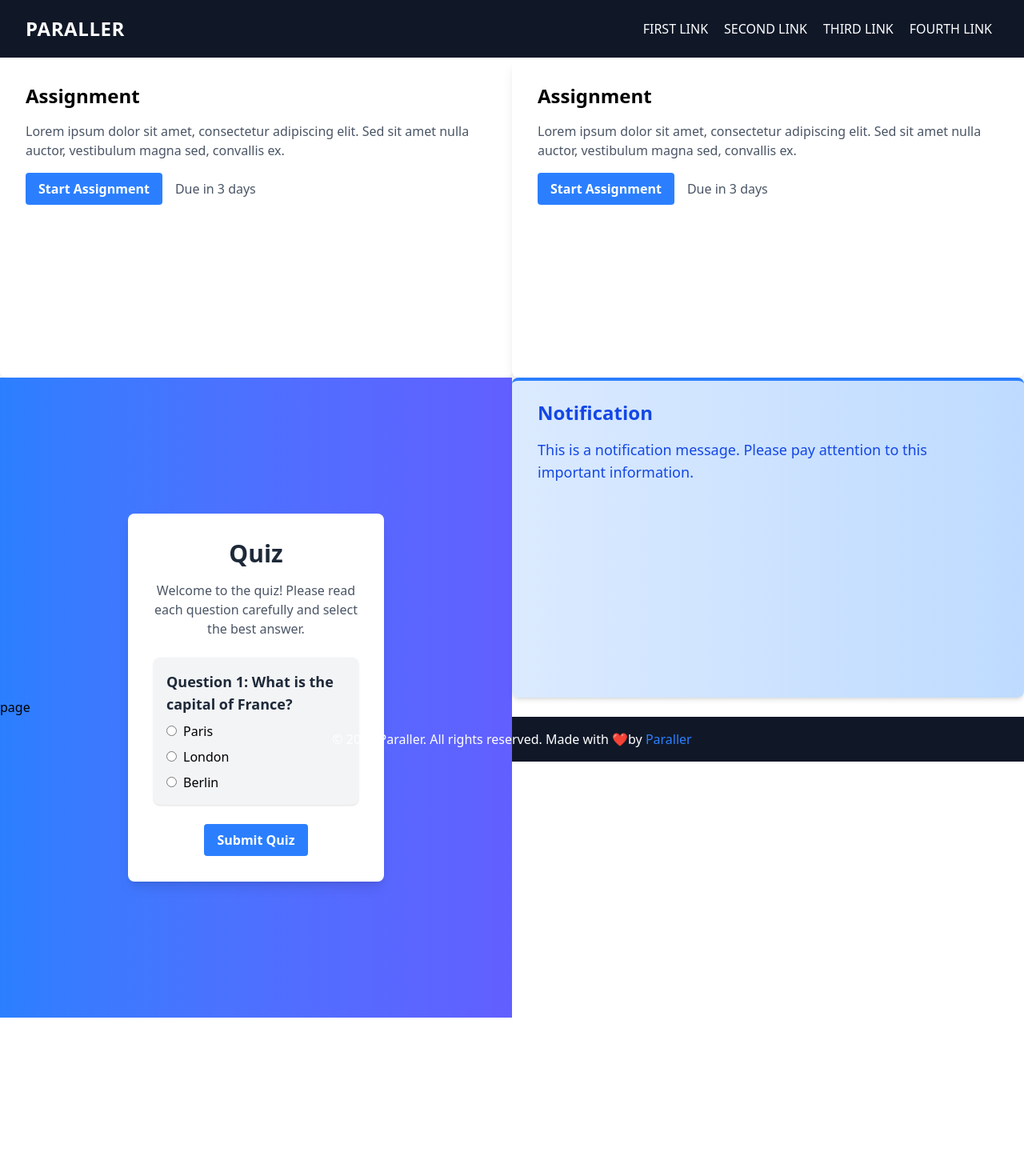
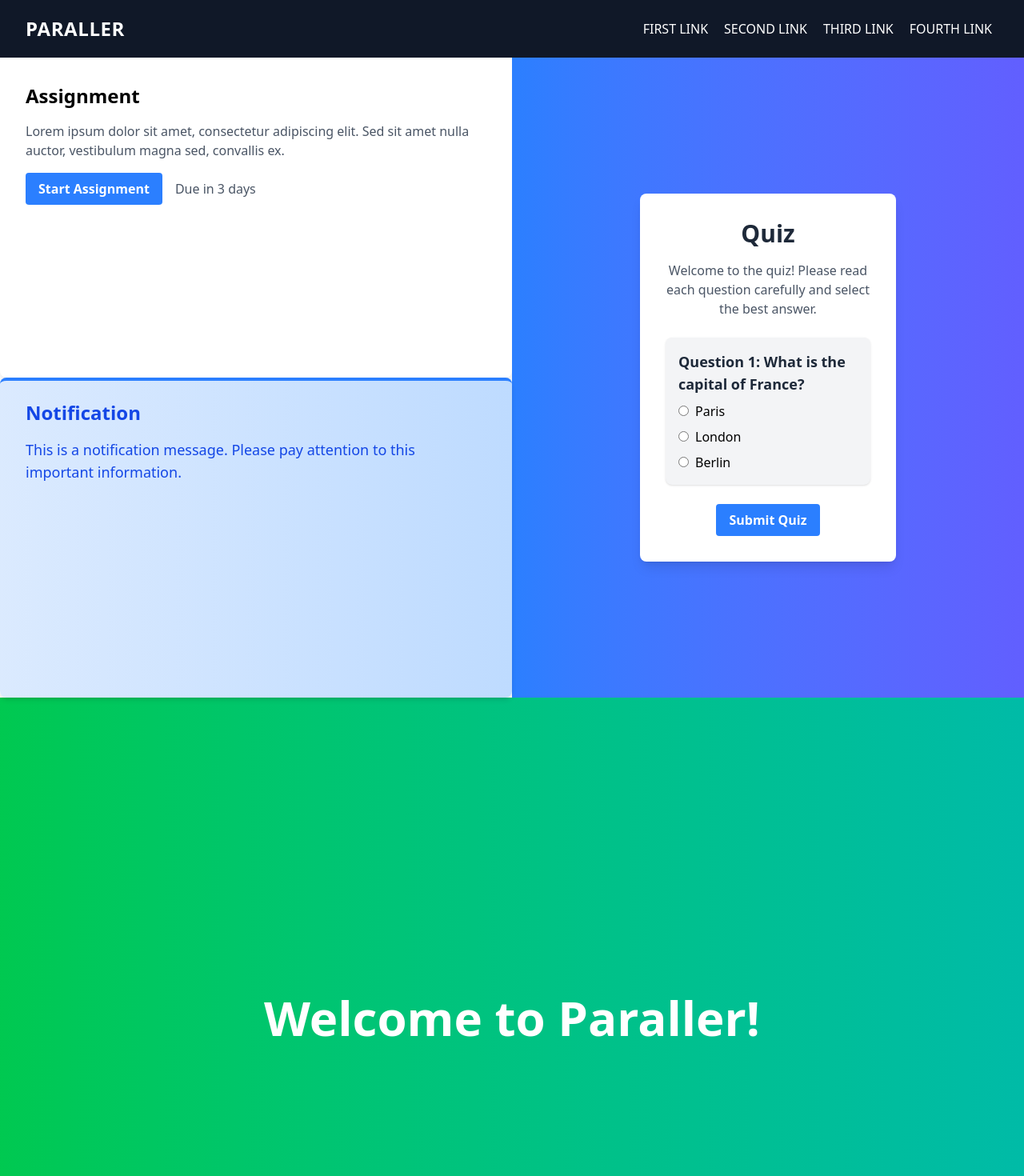
Before and after one commit to arakash-developer/parallerouting, a Next.js app: page /parallerdashboard in a window 1280 px wide. Shown: the top 1470 px of the page at 80% size. Before the commit the page ends 1272 px from the top, so only its background shows below. Built offline with nearby package versions, Linux system fonts and the light colour scheme.

Commit message:
add Notification and Quiz pages; update layout to render components dynamically

```diff
--- a/app/(pages)/parallerdashboard/@notification/page.jsx
+++ b/app/(pages)/parallerdashboard/@notification/page.jsx
@@ -0,0 +1,12 @@
+import Notification from '@/app/components/Notification'
+import React from 'react'
+
+const page = () => {
+  return (
+  <>
+  <Notification />
+  </>
+  )
+}
+
+export default page
--- a/app/(pages)/parallerdashboard/@quiz/page.jsx
+++ b/app/(pages)/parallerdashboard/@quiz/page.jsx
@@ -0,0 +1,12 @@
+import Quiz from '@/app/components/Quiz'
+import React from 'react'
+
+const page = () => {
+  return (
+    <>
+    <Quiz />
+    </>
+  )
+}
+
+export default page
--- a/app/(pages)/parallerdashboard/layout.jsx
+++ b/app/(pages)/parallerdashboard/layout.jsx
@@ -2,14 +2,13 @@ import Assignment from "@/app/components/Assignment";
 import Quiz from "@/app/components/Quiz";
 import Notification from "@/app/components/Notification";
 
-const Layout = ({ children,assignment,quiz,notification }) => {
+const Layout = ({ children,assignment,notification,quiz}) => {
   return (
     <>
     <div className="grid grid-rows-2 grid-cols-2 h-screen">
-      <Assignment />
       {assignment}
-      <Quiz />
-      <Notification />
+      {quiz}
+      {notification}
     </div>
       {children}
     </>
--- a/app/(pages)/parallerdashboard/page.jsx
+++ b/app/(pages)/parallerdashboard/page.jsx
@@ -2,7 +2,9 @@ import React from 'react'
 
 const page = () => {
   return (
-    <div>page</div>
+    <div className="h-screen bg-gradient-to-r from-green-500 to-teal-500 flex items-center justify-center">
+      <h1 className="text-6xl font-bold text-white">Welcome to Paraller!</h1>
+    </div>
   )
 }
 
```
